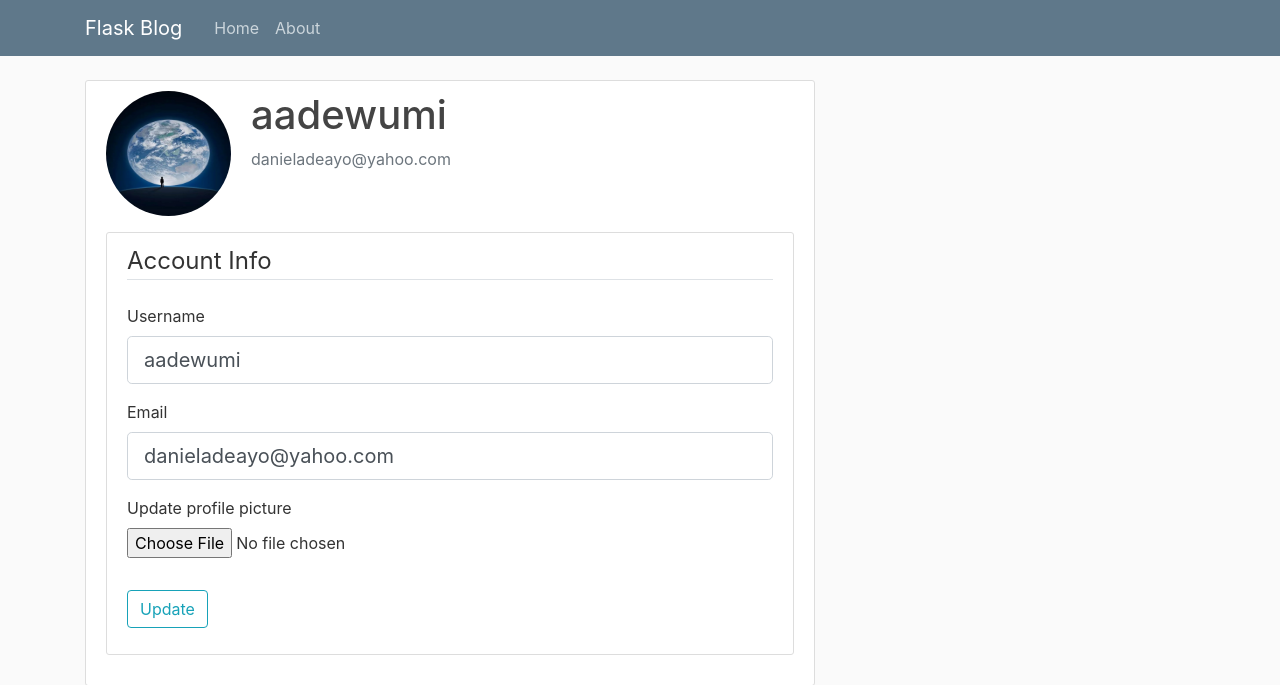
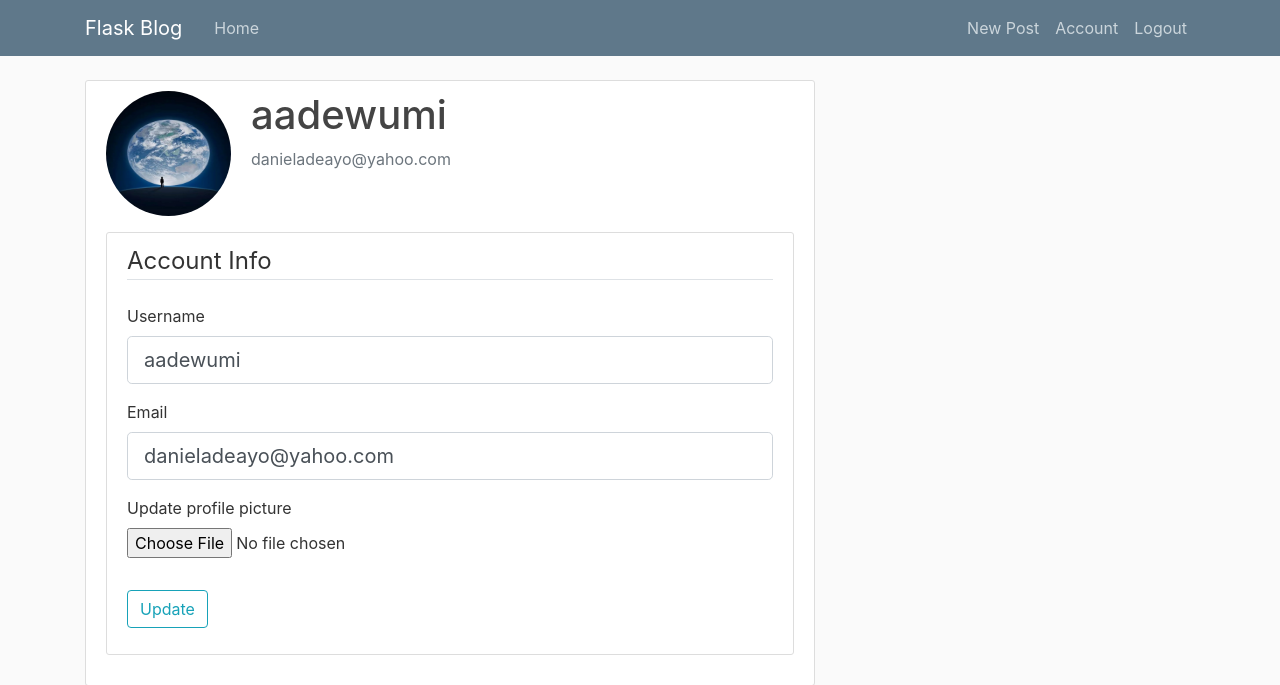
Before and after one commit to adeayopy/AltSchoolExam, a Flask app: page /account in a window 1280 px wide. Shown: the top 685 px of the page. Run offline with Flask 2, Linux system fonts and the light colour scheme; a user stored in the database is signed in; some libraries are stand-ins or nearby versions.

Commit message:
routes and forms update

```diff
--- a/flaskexam/main/routes.py
+++ b/flaskexam/main/routes.py
@@ -9,8 +9,4 @@ def home():
     page=request.args.get('page',1, type=int)
     # with main.app_context():
     posts=Post.query.order_by(Post.date_posted.desc()).paginate(per_page=5, page=page)
-    return render_template('home.html')
-
-@main.route("/about")
-def about():
-    return render_template('about.html', title="About")
+    return render_template('home.html', posts=posts)
--- a/flaskexam/templates/about.html
+++ /dev/null
@@ -1,6 +0,0 @@
-{% extends "base.html" %}
-
-{% block content %}
-<h1>About me</h1>
-
-{% endblock content %}
--- a/flaskexam/templates/base.html
+++ b/flaskexam/templates/base.html
@@ -32,22 +32,21 @@
                 </button>
                 <div class="collapse navbar-collapse" id="navbarToggle">
                     <div class="navbar-nav mr-auto">
-                        <a class="nav-item nav-link" href="#">Home</a>
-                        <a class="nav-item nav-link" href="#">About</a>
+                        <a class="nav-item nav-link" href="{{url_for('main.home')}}">Home</a>
                     </div>
                     <!-- Navbar Right Side -->
-                    <!-- <div class="navbar-nav">
+                    <div class="navbar-nav">
                         {% if current_user.is_authenticated%}
-                        <a class="nav-item nav-link" href="#">New Post</a>
-                        <a class="nav-item nav-link" href="#">Account</a>
-                        <a class="nav-item nav-link" href="#">Logout</a>
+                        <a class="nav-item nav-link" href="{{url_for('posts.new_post')}}">New Post</a>
+                        <a class="nav-item nav-link" href="{{url_for('users.account')}}">Account</a>
+                        <a class="nav-item nav-link" href="{{url_for('users.logout')}}">Logout</a>
                         {% else %}
-                        <a class="nav-item nav-link" href="#">Login</a>
-                        <a class="nav-item nav-link" href="#">Register</a>
-                        {% endif %} -->
+                        <a class="nav-item nav-link" href="{{url_for('users.login')}}">Login</a>
+                        <a class="nav-item nav-link" href="{{url_for('users.register')}}">Register</a>
+                        {% endif %}
 
+                    </div>
                 </div>
-            </div>
             </div>
         </nav>
     </header>
--- a/flaskexam/users/routes.py
+++ b/flaskexam/users/routes.py
@@ -55,7 +55,7 @@ def account():
         current_user.email=form.email.data
         db.session.commit()
         flash('Your account has been updated','success')
-        return redirect(url_for('account'))
+        return redirect(url_for('users.account'))
     elif request.method=='GET':
         form.username.data=current_user.username
         form.email.data=current_user.email
```
Also changed, not shown: flaskexam/__init__.py (+7 -0 lines), flaskexam/posts/routes.py (+4 -4 lines), flaskexam/site.db, site.db (deleted).
